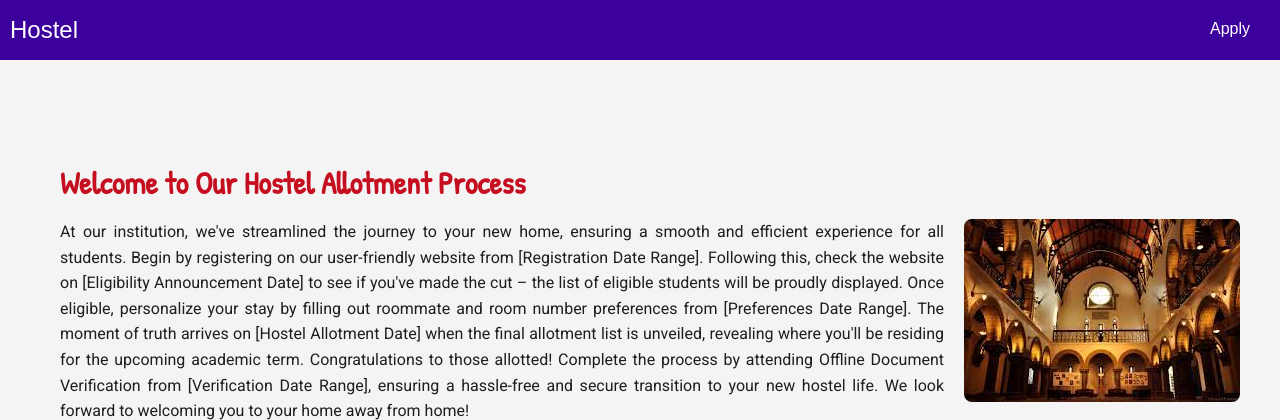
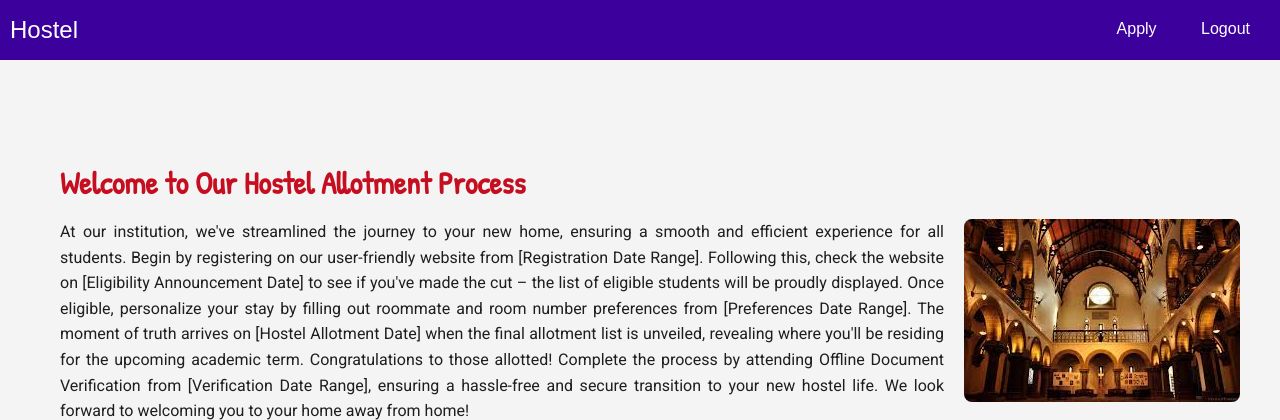
Before and after one commit to AdityaGund/Hostel-Management-System, a Django app: page /home/ in a window 1280 px wide. Shown: the top 420 px of the page. Run offline with Django 3.2, Linux system fonts and the light colour scheme; the visitor is signed in with stand-in values (Sample User, id 1).

Commit message:
logout button added to homepage

```diff
--- a/main/registration/static/home.css
+++ b/main/registration/static/home.css
@@ -267,3 +267,8 @@ img {
     height: auto;
     border-radius: 8px;
 }
+
+.anchor{
+  text-decoration: none;
+  color: white;
+}
--- a/main/registration/templates/home.html
+++ b/main/registration/templates/home.html
@@ -11,7 +11,10 @@
 <body>
   <div class="navbar">
     <div class="navbar-title">Hostel</div>
-    <button class="navbar-button">Apply</button>
+    <div class="navbar-buttons">
+      <button class="navbar-button">Apply</button>
+      <button class="navbar-button"><a href="{% url 'logout' %}" class="anchor">Logout</a></button>
+    </div>
   </div>
   <div class="container">
     <div class="content">
```
